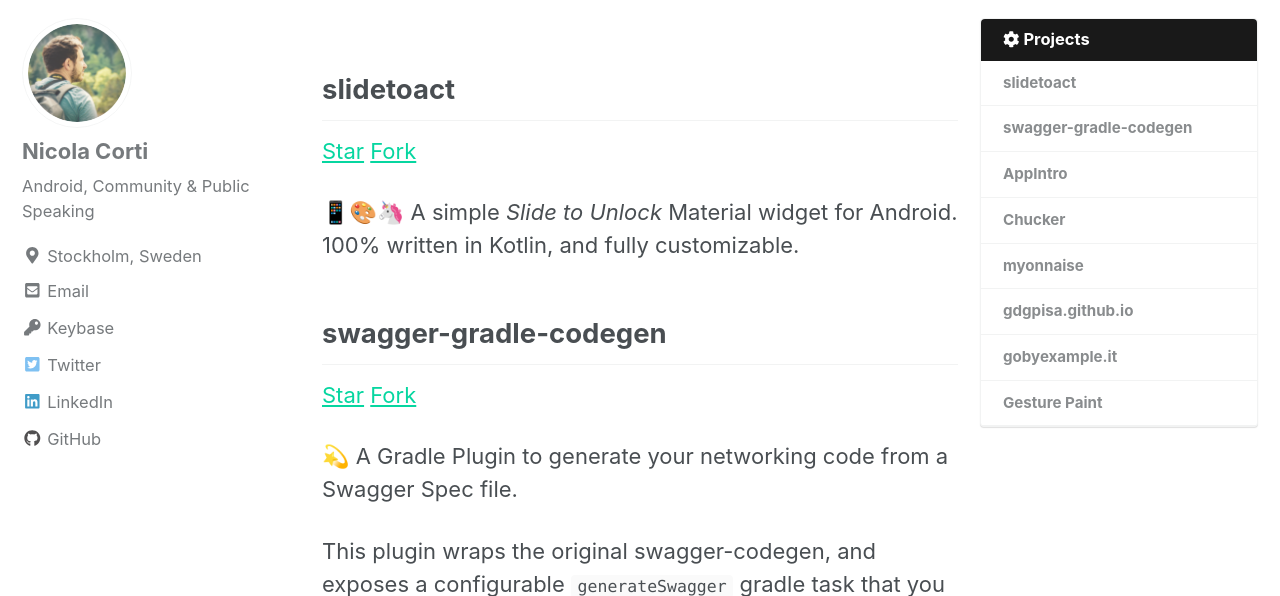
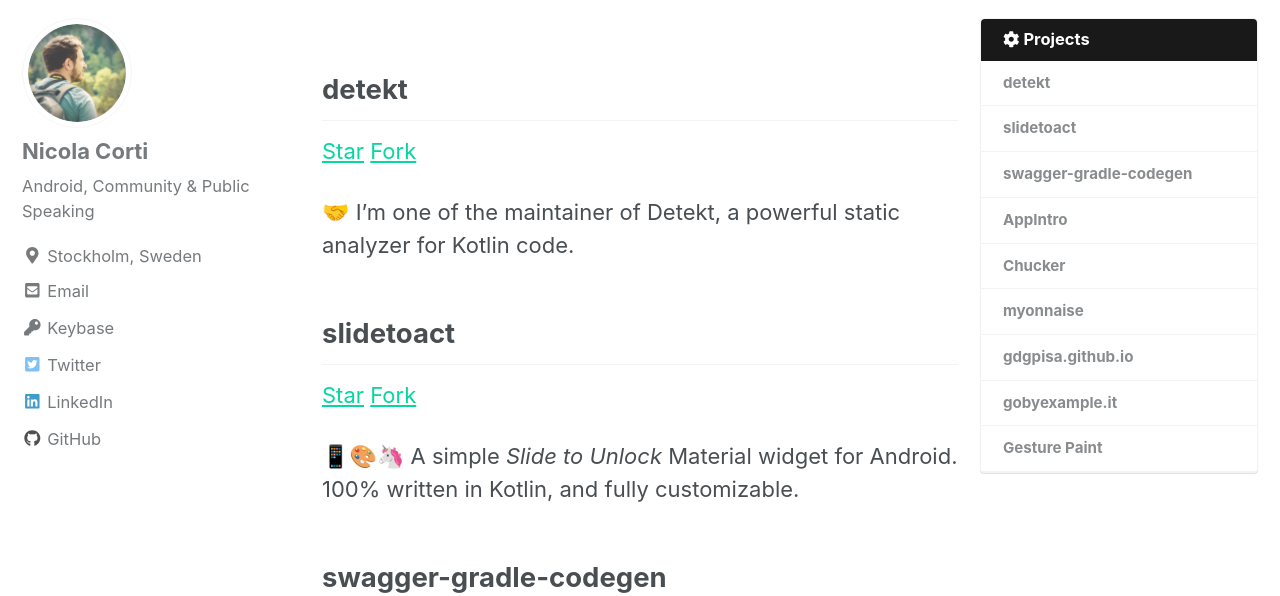
Before and after one commit to cortinico/cortinico.github.io, a Jekyll site: the page built from _pages/projects.md, in a window 1280 px wide and 900 px high, cut to the strip 304-900 px from the top of the window. Built offline with Jekyll 4.4.1, drawn with Linux system fonts in a browser that asks for light colours; nearby versions of some CDN libraries.

Commit message:
Adding Detekt to the list of projects

```diff
--- a/_pages/projects.md
+++ b/_pages/projects.md
@@ -13,6 +13,13 @@
     overlay_image: "/assets/images/header-projects.jpg"
     show_overlay_excerpt: false
 ---
+
+## detekt
+
+<a class="github-button" href="https://github.com/detekt/detekt" data-icon="octicon-star" data-size="large" data-show-count="true" aria-label="Star detekt/detekt on GitHub">Star</a> <a class="github-button" href="https://github.com/detekt/detekt/fork" data-icon="octicon-repo-forked" data-size="large" data-show-count="true" aria-label="Fork detekt/detekt on GitHub">Fork</a>
+
+🤝 I'm one of the maintainer of Detekt, a powerful static analyzer for Kotlin code.
+
 ## slidetoact
 
 <a class="github-button" href="https://github.com/cortinico/slidetoact" data-icon="octicon-star" data-size="large" data-show-count="true" aria-label="Star cortinico/slidetoact on GitHub">Star</a> <a class="github-button" href="https://github.com/cortinico/slidetoact/fork" data-icon="octicon-repo-forked" data-size="large" data-show-count="true" aria-label="Fork cortinico/slidetoact on GitHub">Fork</a>
```
